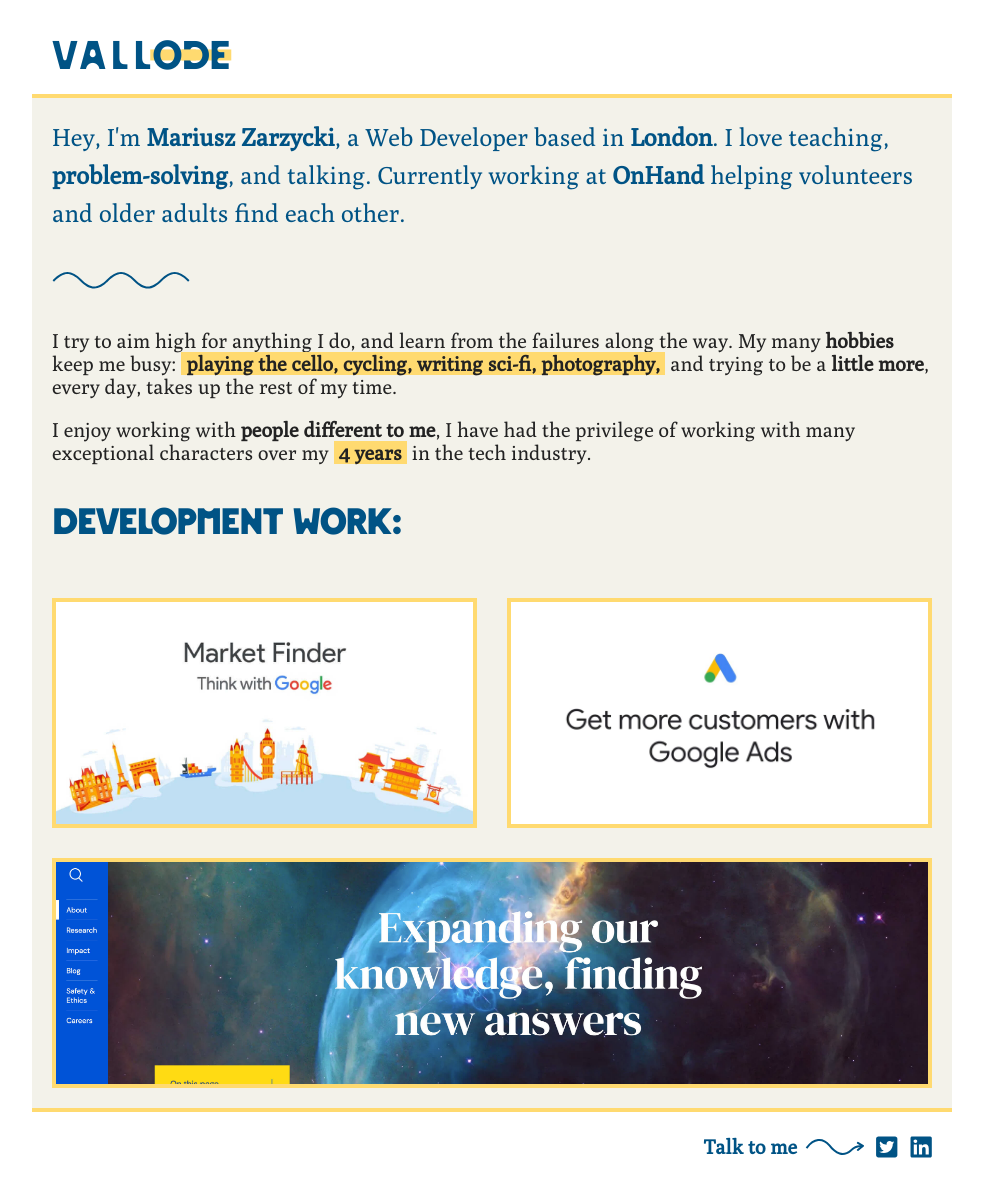
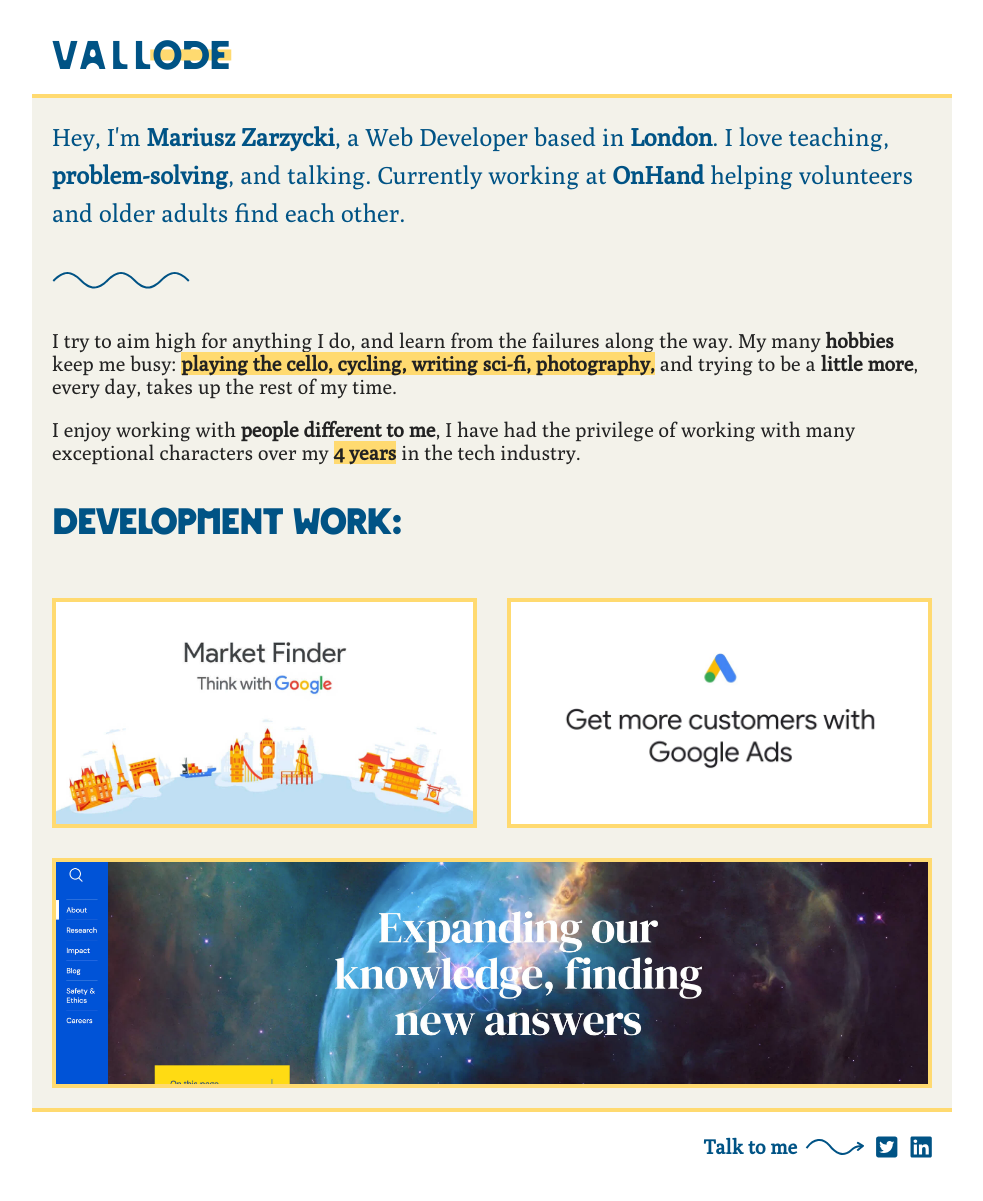
Before and after one commit to vallode/vallode.com, a Jekyll site: the page built from index.html, in a window 1280 px wide. Shown: the whole page, without its empty margins (148-1131 px from the left). Built offline with Jekyll 4.4.1, drawn with Linux system fonts in a browser that asks for light colours.

Commit message:
Remove span highlight padding

```diff
--- a/_sass/_typography.scss
+++ b/_sass/_typography.scss
@@ -58,11 +58,6 @@
   span {
     background-color: $-c-yellow-500;
     font-weight: $-f-bold;
-    padding: 0 .5ch;
-
-    @include phone-up {
-      white-space: nowrap;
-    }
   }
 }
 
```
